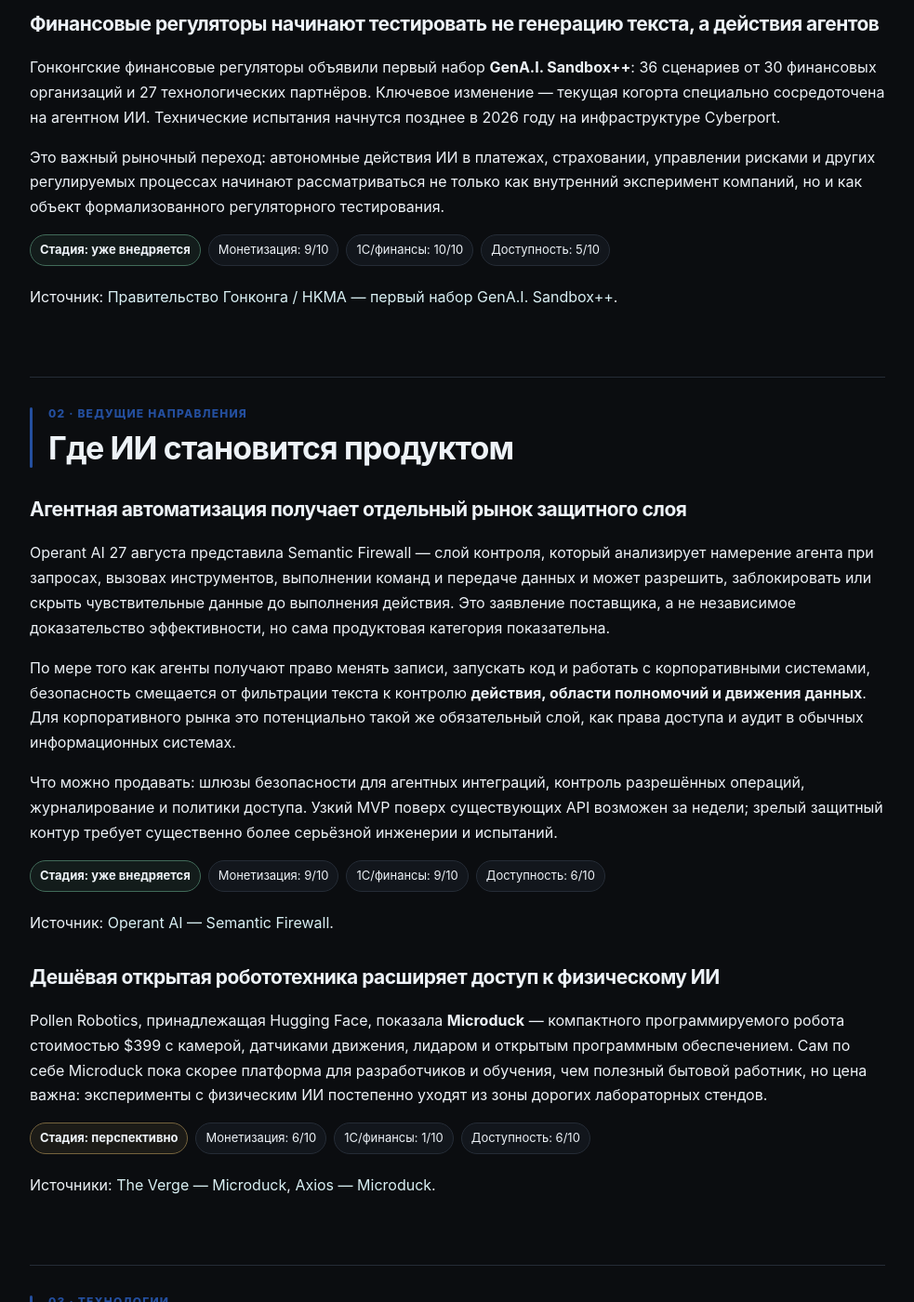
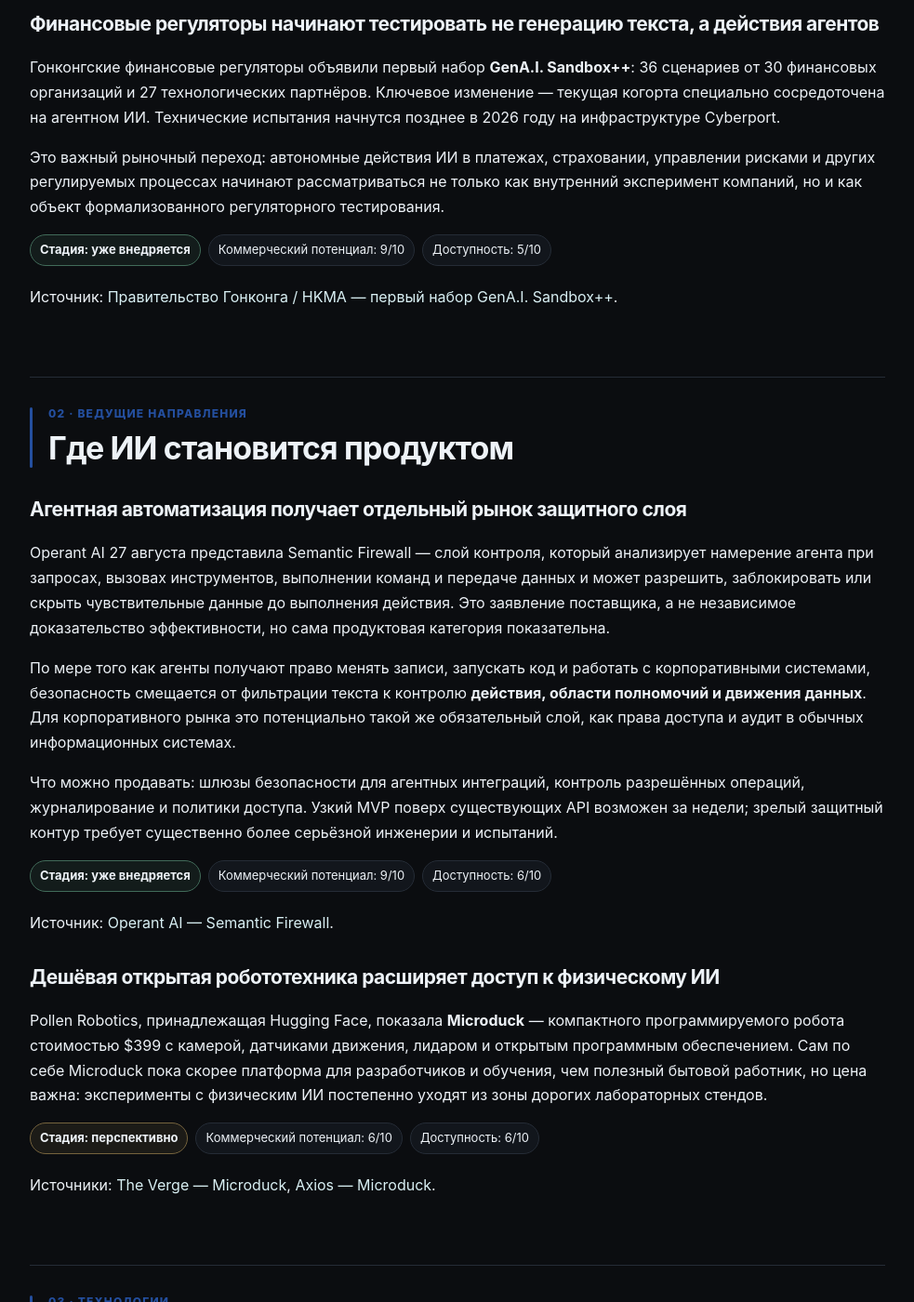
Before and after one commit to DmitryCarni/ai-news-by-carni, a Jekyll site: the page built from daily/2026-08-27.md, in a window 1280 px wide and 1400 px high, scrolled down 921 px. Shown: the whole window at 93% size, without its empty margins (148-1131 px from the left). Built offline with Jekyll 4.4.1, drawn with Linux system fonts in a browser that asks for light colours; some of the changed text lies outside the part shown.

Commit message:
Simplify report scoring to three metrics

```diff
--- a/_layouts/report.html
+++ b/_layouts/report.html
@@ -12,6 +12,15 @@ layout: default
 {% assign report_content = report_content | replace: '<a href="#stack">Технологический стек</a>', '<a href="#stack">Архитектура и технологии внедрения</a>' %}
 {% assign report_content = report_content | replace: '<a href="#finance">1С, Финансы</a>', '<a href="#finance">Финансы</a>' %}
 {% assign report_content = report_content | replace: '<a href="#finance-tools">AI-инструменты</a>', '<a href="#finance-tools">Инструменты и интеграции</a>' %}
+
+{% assign report_content = report_content | replace: '<span class="pill">Монетизация:', '<span class="pill">Коммерческий потенциал:' %}
+{% assign report_content = report_content | replace: '<span class="pill">Потенциал монетизации:', '<span class="pill">Коммерческий потенциал:' %}
+{% for score in (0..10) %}
+  {% capture old_profile_short %}<span class="pill">1С/финансы: {{ score }}/10</span>{% endcapture %}
+  {% capture old_profile_long %}<span class="pill">Релевантность 1С/финансам: {{ score }}/10</span>{% endcapture %}
+  {% assign report_content = report_content | replace: old_profile_short, '' %}
+  {% assign report_content = report_content | replace: old_profile_long, '' %}
+{% endfor %}
 
 <article class="report">
 {{ report_content }}
```
